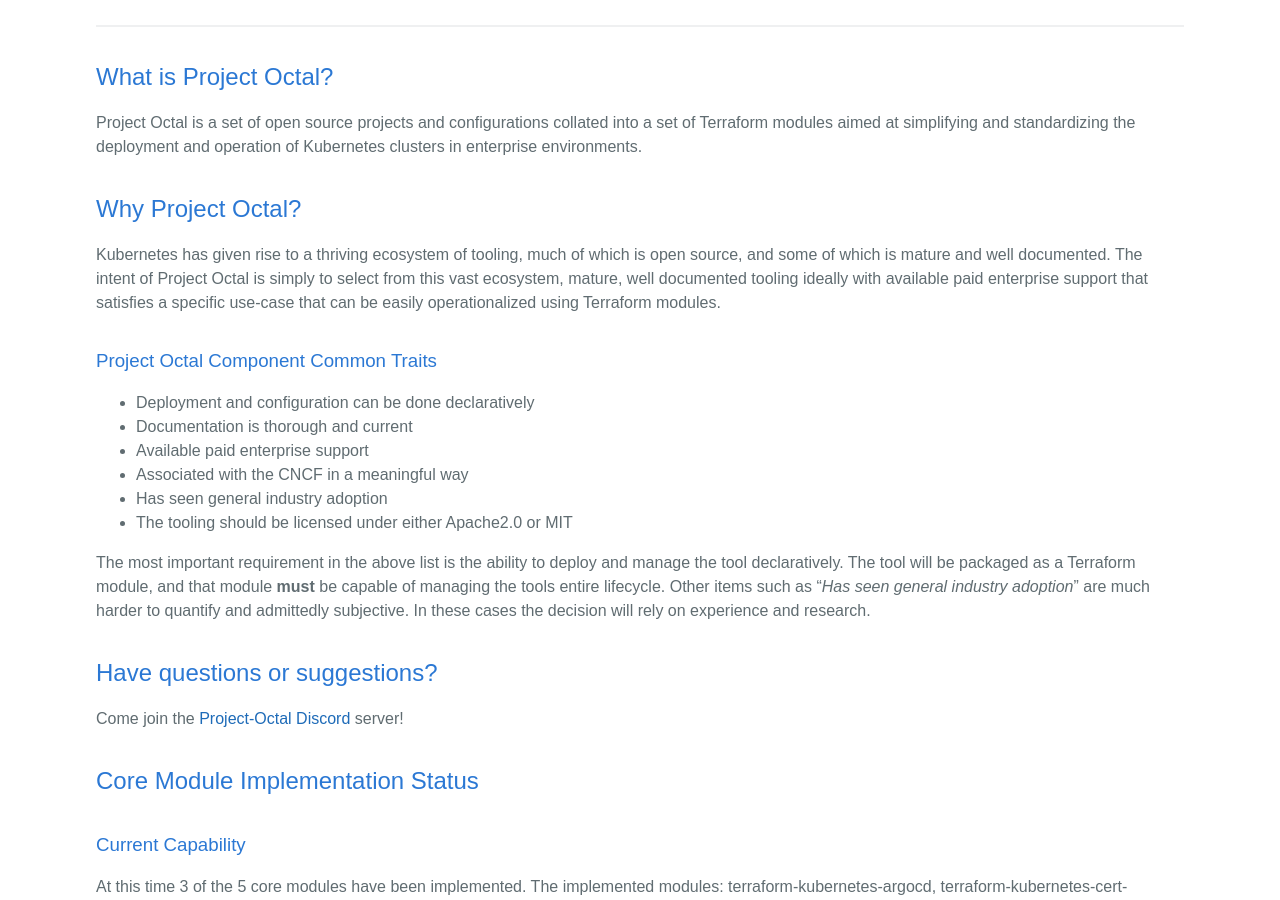
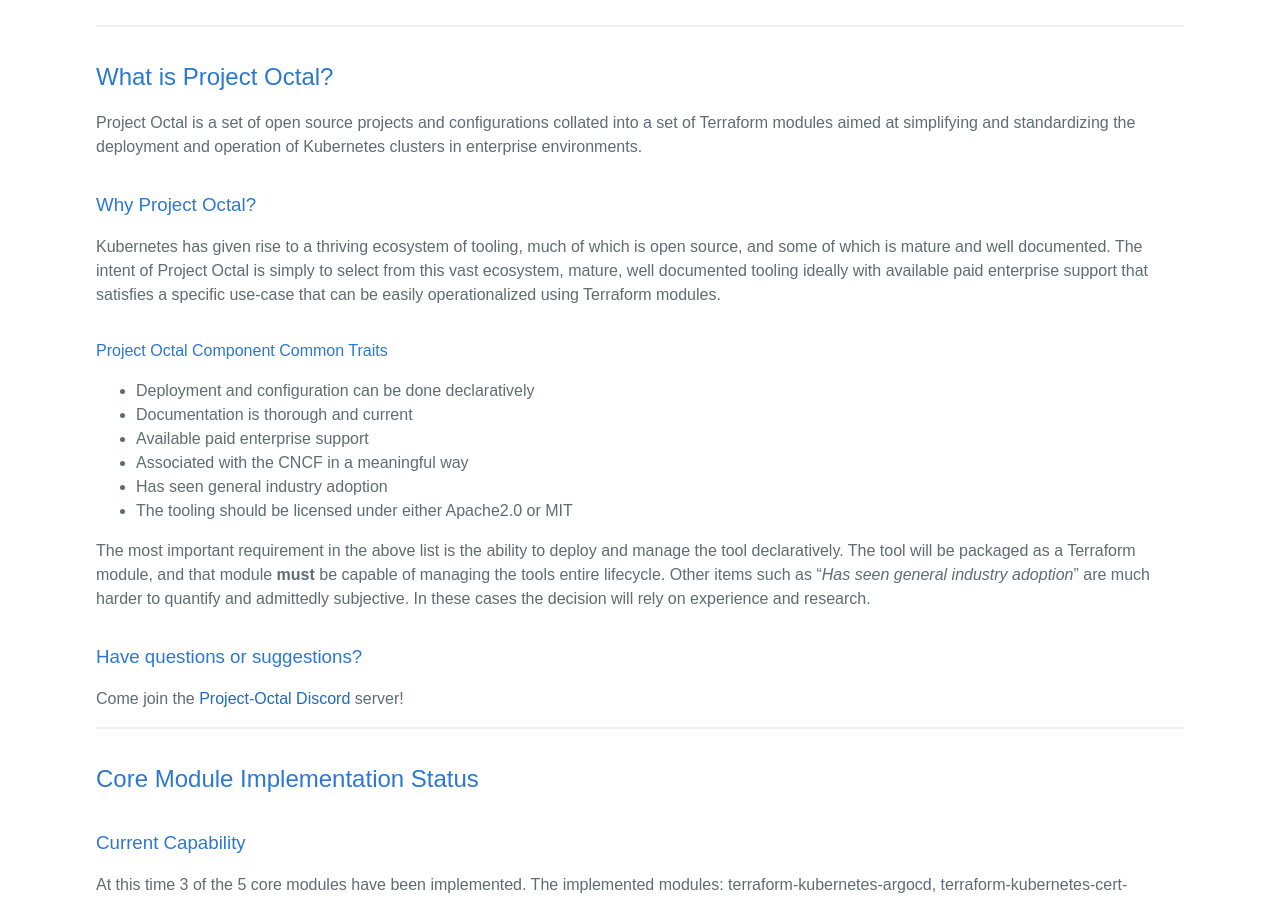
Before and after one commit to project-octal/project-octal.github.io, a Jekyll site: the page built from index.md, in a window 1280 px wide. Shown: the part 851-1751 px from the top of the page. Built offline with Jekyll 4.4.1, drawn with Linux system fonts in a browser that asks for light colours.

Commit message:
updated the page header structure

```diff
--- a/index.md
+++ b/index.md
@@ -10,10 +10,10 @@
 ## What is Project Octal?
 Project Octal is a set of open source projects and configurations collated into a set of Terraform modules aimed at simplifying and standardizing the deployment and operation of Kubernetes clusters in enterprise environments.
 
-## Why Project Octal?
+### Why Project Octal?
 Kubernetes has given rise to a thriving ecosystem of tooling, much of which is open source, and some of which is mature and well documented. The intent of Project Octal is simply to select from this vast ecosystem, mature, well documented tooling ideally with available paid enterprise support that satisfies a specific use-case that can be easily operationalized using Terraform modules.
 
-### Project Octal Component Common Traits
+#### Project Octal Component Common Traits
 - Deployment and configuration can be done declaratively
 - Documentation is thorough and current
 - Available paid enterprise support
@@ -23,8 +23,10 @@
 
 The most important requirement in the above list is the ability to deploy and manage the tool declaratively. The tool will be packaged as a Terraform module, and that module **must** be capable of managing the tools entire lifecycle. Other items such as "*Has seen general industry adoption*" are much harder to quantify and admittedly subjective. In these cases the decision will rely on experience and research.
 
-## Have questions or suggestions?
+### Have questions or suggestions?
 Come join the [Project-Octal Discord](https://discord.gg/RyUrTAsa3C) server!
+
+---
 
 ## Core Module Implementation Status
 
```
